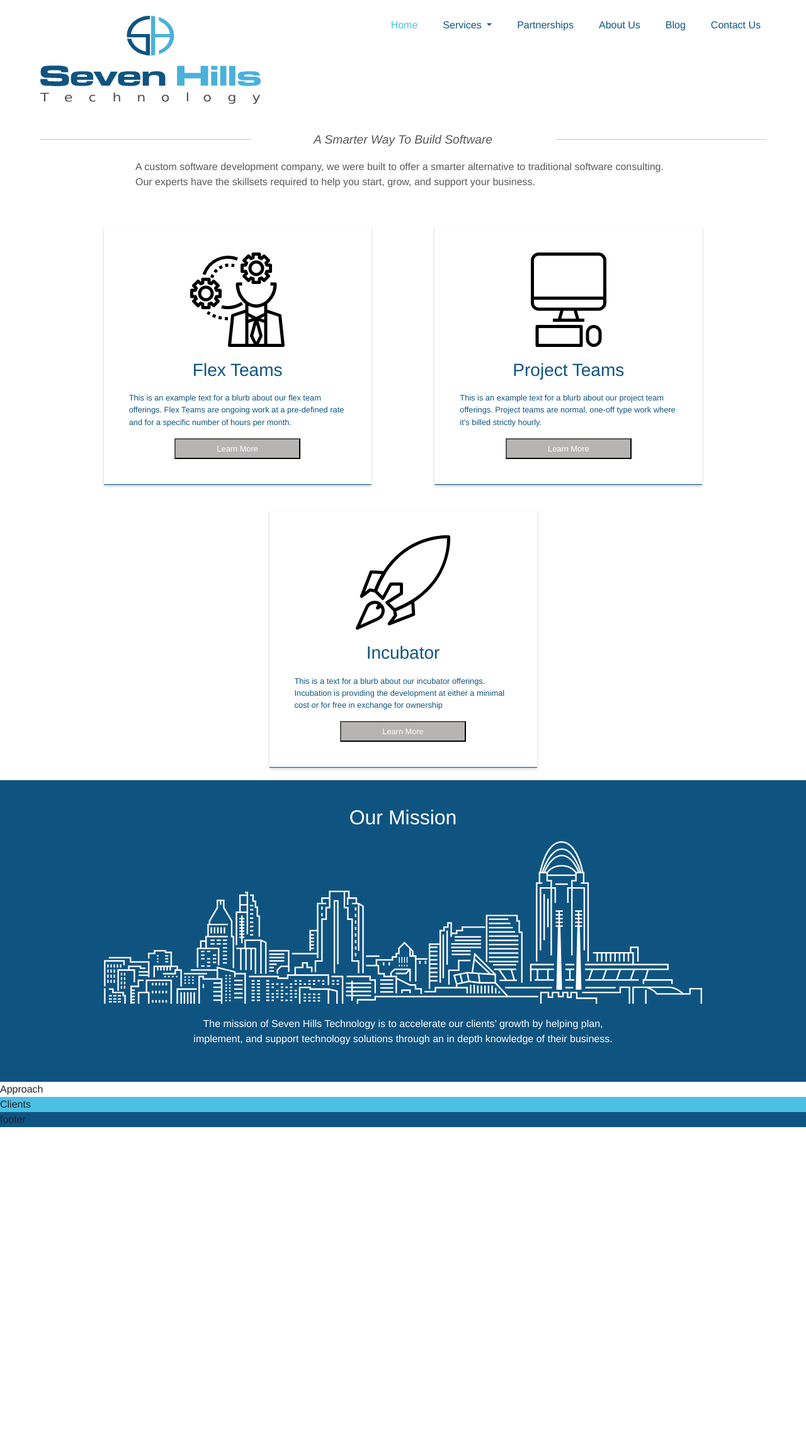
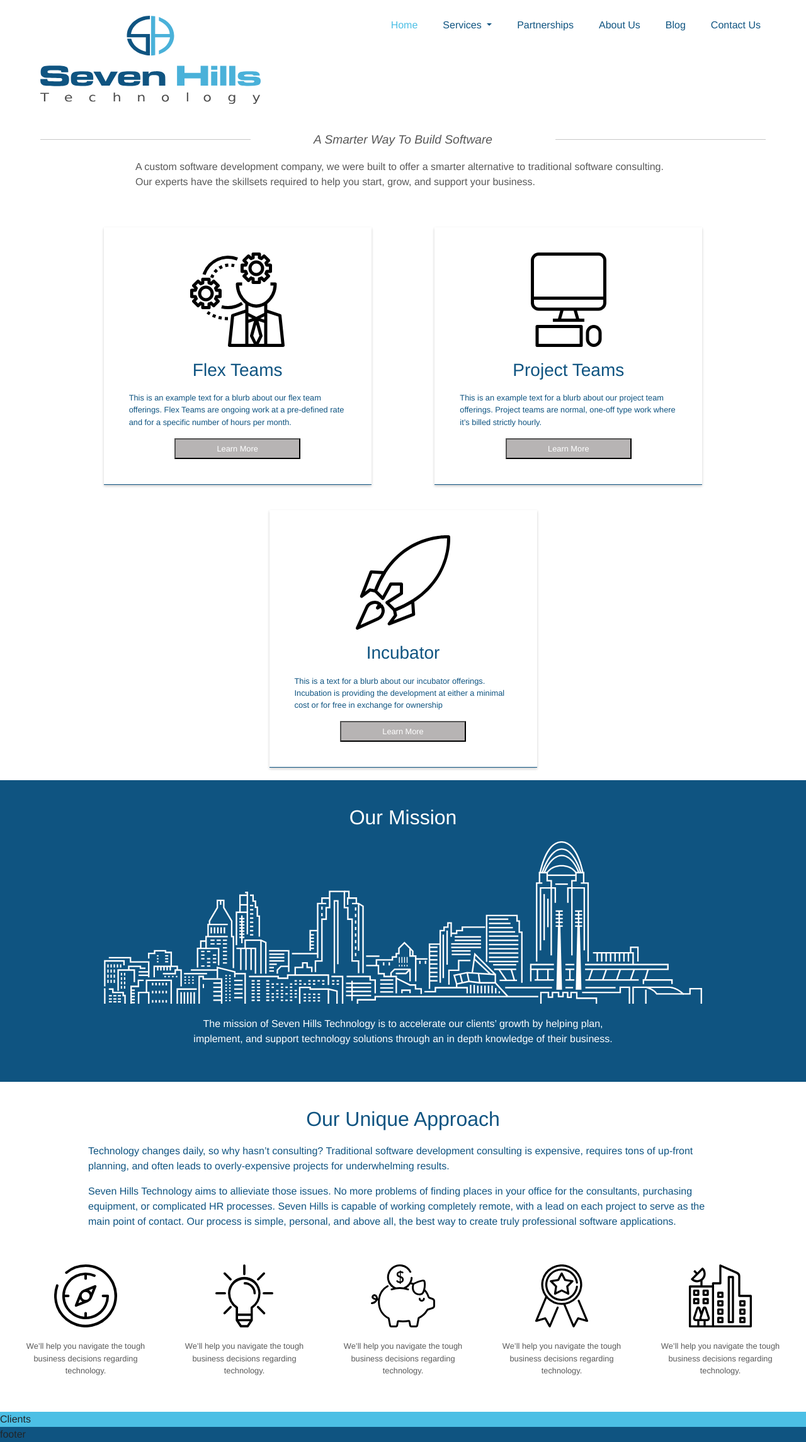
Before and after one commit to seven-hills-technology/seven-hills-technology.github.io, a Jekyll site: the page built from index.md, in a window 1280 px wide. Shown: the whole page at 63% size. Built offline with Jekyll 4.4.1, drawn with Linux system fonts in a browser that asks for light colours; nearby versions of some CDN libraries; before the commit the page ends 1790 px from its top, so only the background shows below that.

Commit message:
approach section

```diff
--- a/index.md
+++ b/index.md
@@ -40,5 +40,35 @@
     <!-- <img src="images/city.svg" alt="City outline" /> -->
     <p class="sh-fade-in">The mission of Seven Hills Technology is to accelerate our clients’ growth by helping plan, implement, and support technology solutions through an in depth knowledge of their business.</p>
 </section>
-<section class="sh-approach">Approach</section>
+<section class="sh-approach">
+    <h2>Our Unique Approach</h2>
+    <p>
+        Technology changes daily, so why hasn’t consulting? Traditional software development consulting is expensive, requires tons of up-front planning, and often leads to overly-expensive projects for underwhelming results.
+    </p>
+    <p>
+        Seven Hills Technology aims to allieviate those issues. No more problems of finding places in your office for the consultants, purchasing equipment, or complicated HR processes. Seven Hills is capable of working completely remote, with a lead on each project to serve as the main point of contact. Our process is simple, personal, and above all, the best way to create truly professional software applications.
+    </p>
+    <div class="sh-approach-steps">
+        <div class="sh-approach-step">
+            <img src="/images/approach-1.svg" alt="approach step 1" />
+            <p>We’ll help you navigate the tough business decisions regarding technology.</p>
+        </div>
+        <div class="sh-approach-step">
+            <img src="/images/approach-2.svg" alt="approach step 1" />
+            <p>We’ll help you navigate the tough business decisions regarding technology.</p>
+        </div>
+        <div class="sh-approach-step">
+            <img src="/images/approach-3.svg" alt="approach step 1" />
+            <p>We’ll help you navigate the tough business decisions regarding technology.</p>
+        </div>
+        <div class="sh-approach-step">
+            <img src="/images/approach-4.svg" alt="approach step 1" />
+            <p>We’ll help you navigate the tough business decisions regarding technology.</p>
+        </div>
+        <div class="sh-approach-step">
+            <img src="/images/approach-5.svg" alt="approach step 1" />
+            <p>We’ll help you navigate the tough business decisions regarding technology.</p>
+        </div>
+    </div>
+</section>
 <section class="sh-clients">Clients</section>
--- a/main.scss
+++ b/main.scss
@@ -281,7 +281,52 @@
     }
 
     .sh-approach {
+        color: $brand-1;
+        display: flex;
+        flex-direction: column;
+        align-items: center;
+        justify-content: center;
+        padding-left: 10px;
+        padding-right: 10px;
+        margin-top: 40px;
 
+        h2 {
+            text-align: center;
+            margin-bottom: 20px;
+        }
+
+        p {
+            max-width: 1000px;
+        }
+
+        .sh-approach-steps {
+            display: flex;
+            flex-direction: row;
+            justify-content: space-evenly;
+            margin-top: 40px;
+            margin-bottom: 40px;
+
+            .sh-approach-step {
+                display: flex;
+                flex-direction: column;
+                align-items: center;
+                justify-content: center;
+                padding-left: 20px;
+                padding-right: 20px;
+                max-width: 280px;
+
+                img {
+                    height: 100px;
+                }
+
+                p {
+                    text-align: center;
+                    font-size: .8rem;
+                    color: $light-text;
+                    margin-top: 20px;
+                }
+            }
+        }
     }
 
     .sh-clients {
```
Also changed, not shown: images/approach-1.svg (added), images/approach-2.svg (added), images/approach-3.svg (added), images/approach-4.svg (added), images/approach-5.svg (added).
